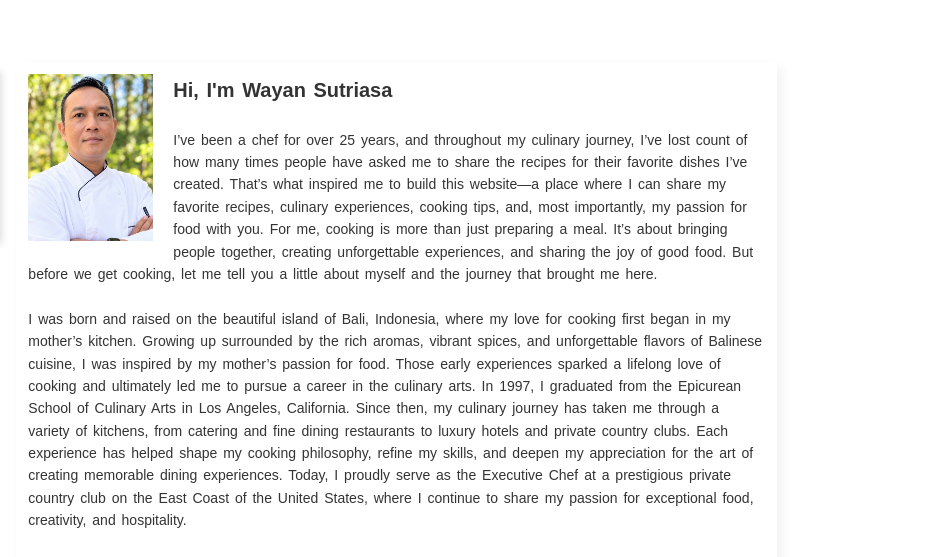
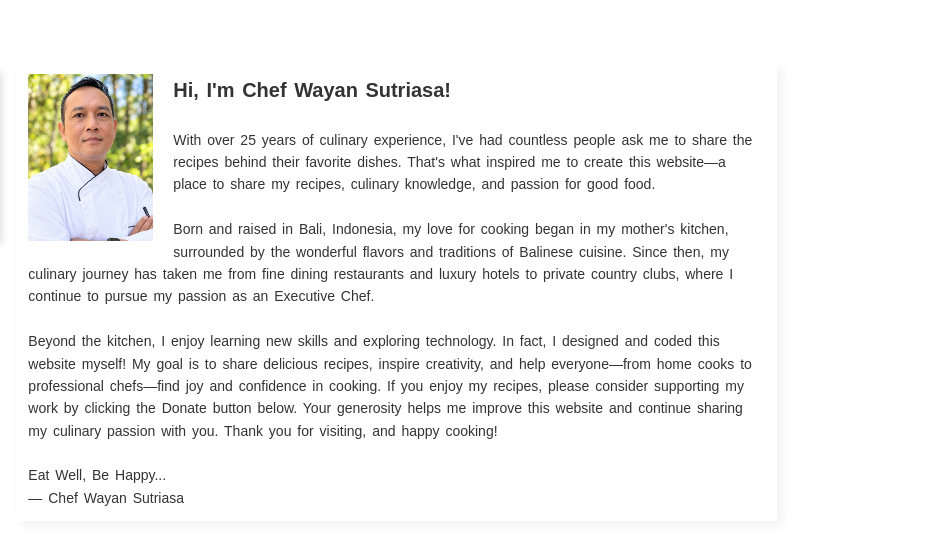
Before and after one commit to chefwayan/chefwayanrecipes, a plain HTML site: page index.html in a window 1280 px wide. Shown: the part 345-902 px from the top of the page, 339-1280 px from the left. Drawn offline with Linux system fonts and the light colour scheme.

Commit message:
Refactor index.html for cleaner structure
Removed excessive whitespace and improved formatting for better readability.

```diff
--- a/index.html
+++ b/index.html
@@ -69,33 +69,21 @@
 <img alt="Wayan sutriasa" id="bio_img" src="image/Chef.jpeg"/>
 <p id="bio_p">
 <span class="welcome-heading">
-      Hi, I'm Wayan Sutriasa
+      Hi, I'm Chef Wayan Sutriasa!
      </span>
 <br/>
 <br/>
-      I’ve been a chef for over 25 years, and throughout my culinary journey, I’ve lost count of how many times people have asked me to share the recipes for their favorite dishes I’ve created.
-
-      That’s what inspired me to build this website—a place where I can share my favorite recipes, culinary experiences, cooking tips, and, most importantly, my passion for food with you.
-
-      For me, cooking is more than just preparing a meal. It’s about bringing people together, creating unforgettable experiences, and sharing the joy of good food.
-
-      But before we get cooking, let me tell you a little about myself and the journey that brought me here.
+      With over 25 years of culinary experience, I've had countless people ask me to share the recipes behind their favorite dishes. That's what inspired me to create this website—a place to share my recipes, culinary knowledge, and passion for good food.
      <br/>
 <br/>
-    I was born and raised on the beautiful island of Bali, Indonesia, where my love for cooking first began in my mother’s kitchen. Growing up surrounded by the rich aromas, vibrant spices, and unforgettable flavors of Balinese cuisine, I was inspired by my mother’s passion for food. Those early experiences sparked a lifelong love of cooking and ultimately led me to pursue a career in the culinary arts.
-
-In 1997, I graduated from the Epicurean School of Culinary Arts in Los Angeles, California. Since then, my culinary journey has taken me through a variety of kitchens, from catering and fine dining restaurants to luxury hotels and private country clubs. Each experience has helped shape my cooking philosophy, refine my skills, and deepen my appreciation for the art of creating memorable dining experiences.
-
-Today, I proudly serve as the Executive Chef at a prestigious private country club on the East Coast of the United States, where I continue to share my passion for exceptional food, creativity, and hospitality.
+   Born and raised in Bali, Indonesia, my love for cooking began in my mother's kitchen, surrounded by the wonderful flavors and traditions of Balinese cuisine. Since then, my culinary journey has taken me from fine dining restaurants and luxury hotels to private country clubs, where I continue to pursue my passion as an Executive Chef.
      <br/>
 <br/>
-   Beyond the kitchen, I have a passion for learning new skills, exploring technology, and challenging myself creatively. In fact, I designed and coded this entire website myself! It's been an exciting journey, and I'm constantly learning, improving, and finding new ways to make your experience here even better.
+  Beyond the kitchen, I enjoy learning new skills and exploring technology. In fact, I designed and coded this website myself! My goal is to share delicious recipes, inspire creativity, and help everyone—from home cooks to professional chefs—find joy and confidence in cooking.
 
-My goal is simple: to share delicious recipes, inspire creativity, and help you feel confident in the kitchen. Whether you're a home cook preparing a special meal for your family or a professional chef looking for fresh inspiration, I hope you'll find something here that sparks your passion for cooking.
+   If you enjoy my recipes, please consider supporting my work by clicking the Donate button below. Your generosity helps me improve this website and continue sharing my culinary passion with you.
 
-If you enjoy my recipes and find this website helpful, please consider supporting my work by clicking the Donate button below. Your generosity means a great deal to me and helps me continue developing this website, creating new content, and sharing my culinary journey with you.
-
-Thank you for stopping by and being part of my culinary journey. I hope my recipes bring a little inspiration, joy, and deliciousness to your kitchen.
+   Thank you for visiting, and happy cooking!
      <br/>
 <br/>
     Eat Well, Be Happy...
```
